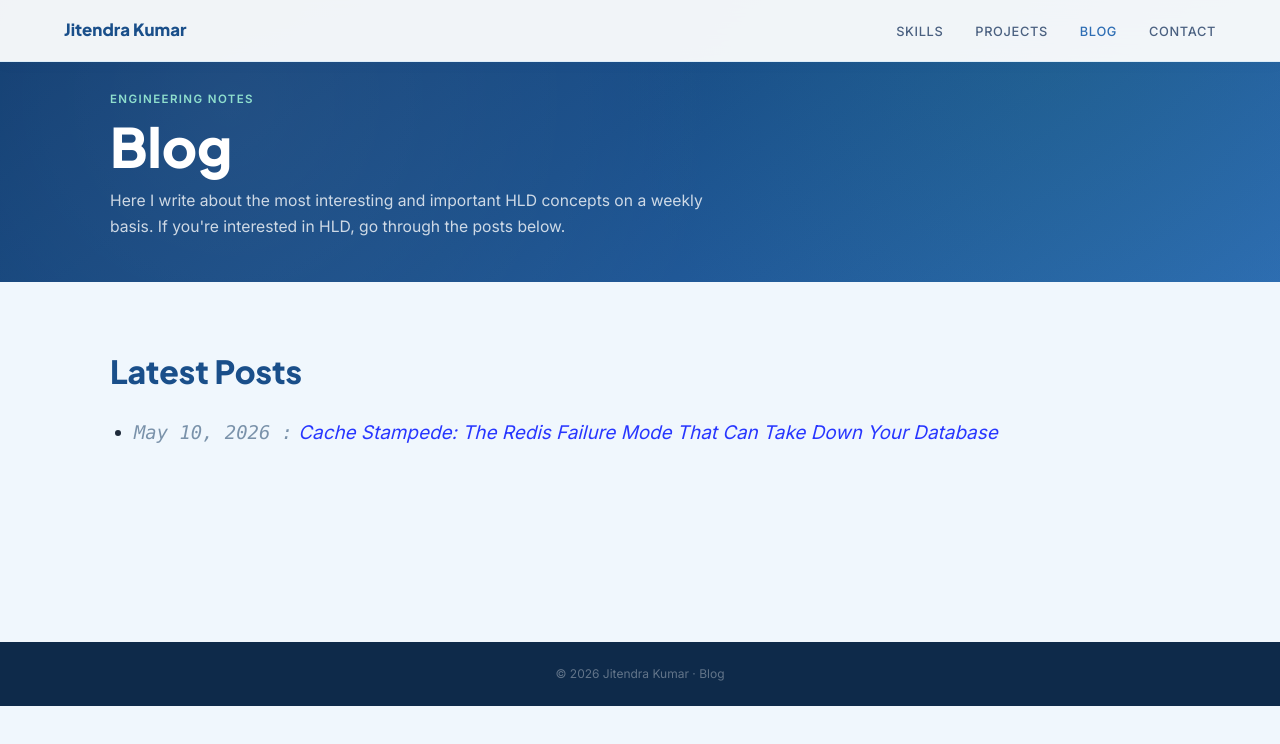
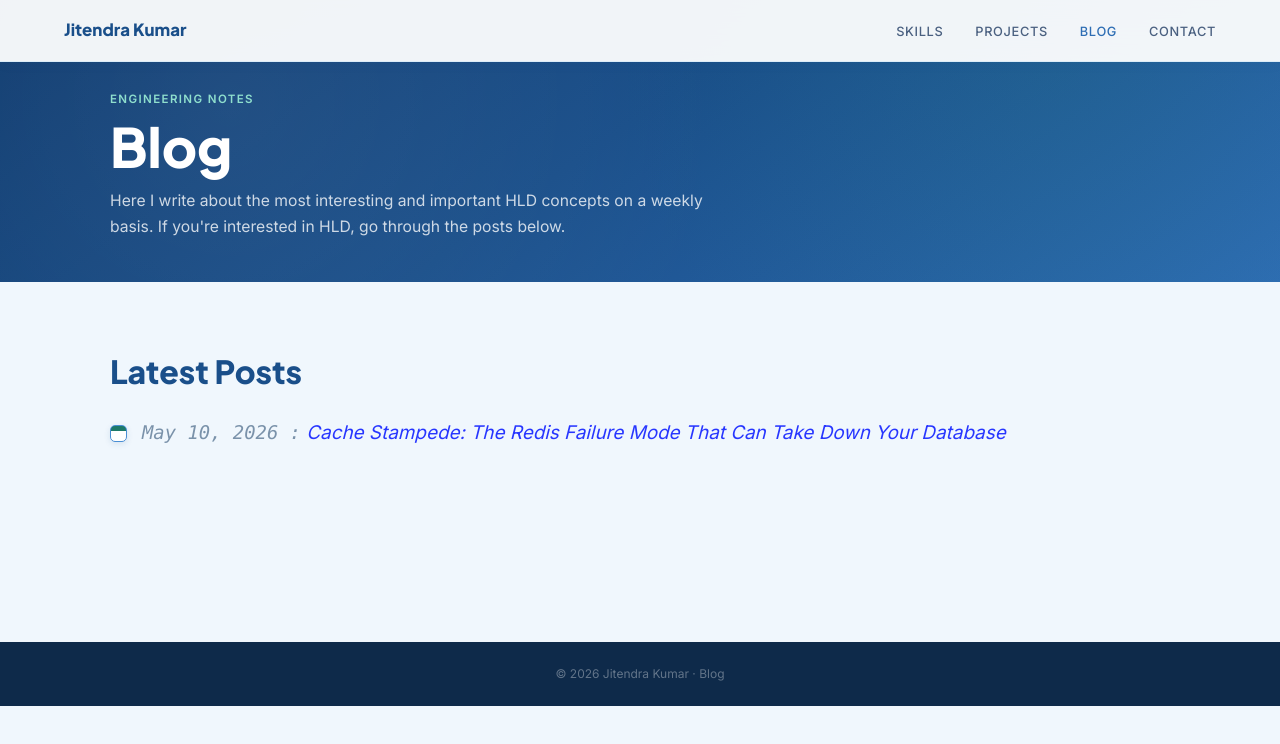
Before and after one commit to ksjitendra/ksjitendra.github.io, a plain HTML site: page blogs/index.html in a window 1280 px wide. Drawn offline with Linux system fonts and the light colour scheme.

Commit message:
feat: updated icon

```diff
--- a/blogs/index.html
+++ b/blogs/index.html
@@ -76,13 +76,31 @@
     .blog-list { padding: clamp(2.5rem,6vw,4rem) clamp(1.5rem,6vw,5rem) clamp(3rem,7vw,5rem); min-height: 45vh; }
     .section-title { font-family: 'Plus Jakarta Sans', sans-serif; font-size: clamp(1.45rem,2.8vw,2rem); color: var(--navy); font-weight: 800; margin-bottom: 1.4rem; }
     .post-list {
-      list-style: disc;
-      padding-left: 1.5rem;
+      list-style: none;
+      padding-left: 0;
       display: grid;
       gap: 0.72rem;
       font-style: italic;
     }
-    .post-list li { color: var(--text); font-size: clamp(1rem,2vw,1.18rem); line-height: 1.45; }
+    .post-list li {
+      color: var(--text);
+      font-size: clamp(1rem,2vw,1.18rem);
+      line-height: 1.45;
+      padding-left: 2rem;
+      position: relative;
+    }
+    .post-list li::before {
+      content: '';
+      position: absolute;
+      left: 0;
+      top: 0.34rem;
+      width: 17px;
+      height: 17px;
+      border: 1.5px solid var(--mid);
+      border-radius: 5px;
+      background: linear-gradient(var(--teal) 0 5px, var(--white) 5px 100%);
+      box-shadow: 0 2px 6px rgba(26,79,138,0.12);
+    }
     .post-date {
       color: var(--hint);
       font-family: ui-monospace, SFMono-Regular, Menlo, Monaco, Consolas, "Liberation Mono", monospace;
```
